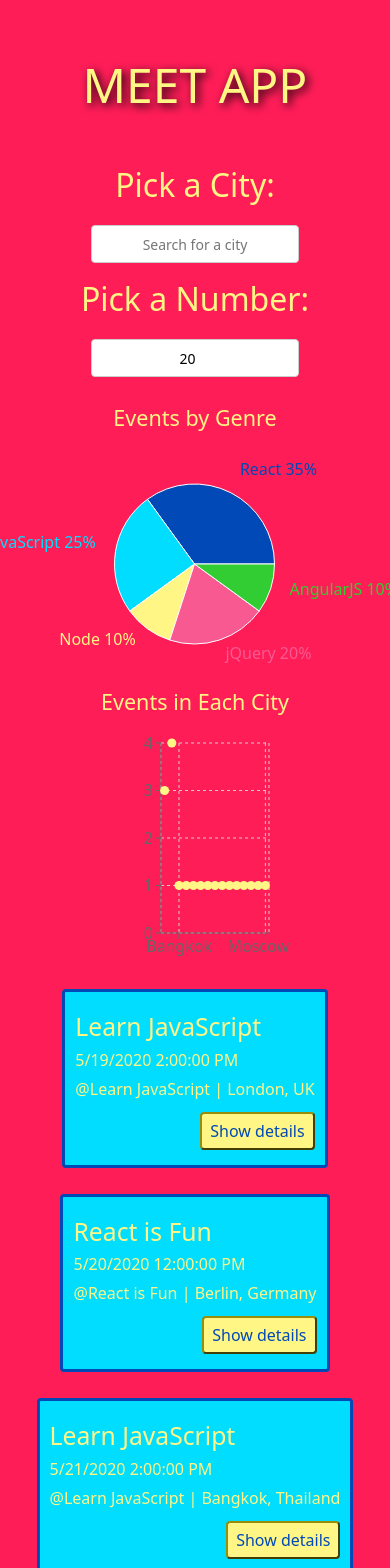
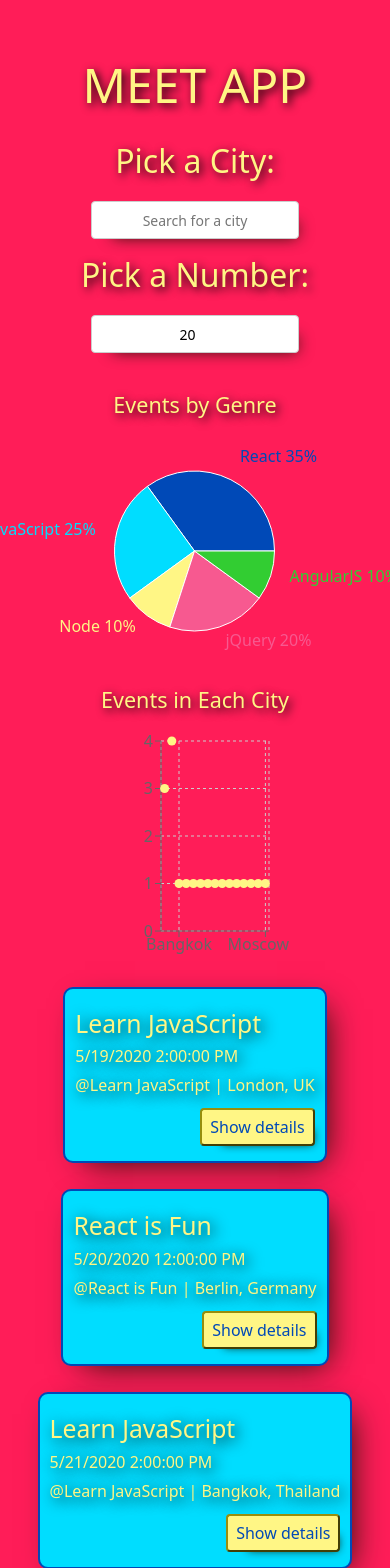
Before and after one commit to brett-ranieri/meet, a React (Create React App) app: page / in a window 390 px wide. Shown: the top 1568 px of the page. Built offline with nearby package versions, Linux system fonts and the light colour scheme; what atatus-spa would draw is missing.

Commit message:
updated styling and responsiveness

```diff
--- a/src/App.js
+++ b/src/App.js
@@ -1,6 +1,5 @@
 import React, { Component } from "react";
 import "./App.scss";
-import "./nprogress.css";
 import EventList from "./EventList";
 import CitySearch from "./CitySearch";
 import NumberOfEvents from "./NumberOfEvents";
@@ -110,9 +109,10 @@ class App extends Component {
 				<Row className='justify-content-center mb-3'>
 					<Col
 						xs='auto'
-						sm={6}
-						md={4}
-						className=''
+						sm='auto'
+						md='auto'
+						lg='auto'
+						xl='auto'
 					>
 						<CitySearch
 							locations={this.state.locations}
@@ -121,8 +121,10 @@ class App extends Component {
 					</Col>
 					<Col
 						xs='auto'
-						sm={6}
-						md={4}
+						sm='auto'
+						md='auto'
+						lg='auto'
+						xl='auto'
 					>
 						<NumberOfEvents
 							numberOfEvents={this.state.numberOfEvents}
@@ -132,18 +134,19 @@ class App extends Component {
 				</Row>
 				<div className='app_event_list'>
 					<Row className='justify-content-center'>
-						{/* <div className='data-vis-wrapper'> */}
 						<Col
 							xs='auto'
-							sm={3}
-							md={4}
+							sm='auto'
+							md='auto'
 						>
 							<EventGenre events={this.state.events} />
 						</Col>
+					</Row>
+					<Row className='justify-content-center'>
 						<Col
 							xs='auto'
-							sm={9}
-							md={8}
+							sm={12}
+							md={12}
 						>
 							<div className='events-by-city'>
 								<h4 className='events-by-city-label'>Events in Each City</h4>
@@ -172,13 +175,6 @@ class App extends Component {
 											content={this.CustomToolTip}
 											cursor={{ strokeDasharray: "3 3" }}
 										/>
-										{/* <ZAxis
-							dataKey='z'
-							type='number'
-							range={[64, 144]}
-							name='score'
-							unit='km'
-						/> */}
 										<Scatter
 											data={this.getData()}
 											fill='#fff685'
@@ -187,7 +183,6 @@ class App extends Component {
 								</ResponsiveContainer>
 							</div>
 						</Col>
-						{/* </div> */}
 					</Row>
 
 					<EventList events={this.state.events} />
--- a/src/App.scss
+++ b/src/App.scss
@@ -2,25 +2,81 @@
 @import url(https://fonts.googleapis.com/css?family=Roboto:500);
 
 :root {
-	--pink: #ff1d58;
-	--lite-pink: #f75990;
-	--yellow: #fff685;
-	--lite-blue: #00ddff;
-	--blue: #0049b7;
+	--primary: #ff1d58;
+	--lite-primary: #f75990;
+	--highlight: #fff685;
+	--lite-secondary: #00ddff;
+	--secondary: #0049b7;
 }
 
 .App {
-	color: var(--yellow);
+	color: var(--highlight);
 	padding: 2% 5%;
-	background-color: var(--pink);
+	background-color: var(--primary);
 }
 
 .App * {
 	box-sizing: border-box;
 }
 
-ul {
-	list-style: none;
+#nprogress .bar {
+	background: --highlight;
+	position: fixed;
+	z-index: 1031;
+	top: 0;
+	left: 0;
+
+	width: 100%;
+	height: 15px;
+}
+
+#nprogress .spinner {
+	display: block;
+	position: fixed;
+	z-index: 1031;
+	top: 15px;
+	right: 15px;
+}
+
+#nprogress .spinner-icon {
+	width: 30px;
+	height: 30px;
+	box-sizing: border-box;
+
+	border: solid 2px transparent;
+	border-top-color: var(--highlight);
+	border-left-color: var(--highlight);
+	border-radius: 50%;
+
+	-webkit-animation: nprogress-spinner 400ms linear infinite;
+	animation: nprogress-spinner 400ms linear infinite;
+}
+
+.nprogress-custom-parent {
+	overflow: hidden;
+	position: relative;
+}
+
+.nprogress-custom-parent #nprogress .spinner,
+.nprogress-custom-parent #nprogress .bar {
+	position: absolute;
+}
+
+@-webkit-keyframes nprogress-spinner {
+	0% {
+		-webkit-transform: rotate(0deg);
+	}
+	100% {
+		-webkit-transform: rotate(360deg);
+	}
+}
+@keyframes nprogress-spinner {
+	0% {
+		transform: rotate(0deg);
+	}
+	100% {
+		transform: rotate(360deg);
+	}
 }
 
 h1 {
@@ -28,7 +84,7 @@ h1 {
 	font-size: 3em;
 	text-shadow: 3px 3px 10px black;
 	margin-top: 1em;
-	margin-bottom: 1em;
+	margin-bottom: 0.5em;
 }
 
 p {
@@ -49,6 +105,7 @@ input {
 
 input {
 	margin-bottom: 0.5em;
+	box-shadow: 10px 10px 16px -12px #141303;
 }
 
 input[type="text"],
@@ -73,6 +130,7 @@ input[type="number"] {
 .event-label {
 	margin-bottom: 0.5em;
 	font-size: 2em;
+	text-shadow: 3px 3px 10px black;
 }
 
 .CitySearch,
@@ -85,20 +143,21 @@ input[type="number"] {
 
 .suggestions {
 	min-width: 200px;
-	max-width: 300px;
-	max-height: 12em;
+	max-width: 250px;
+	list-style: none;
 	position: relative;
-	overflow: scroll;
-	border: 2px solid var(--yellow);
+	justify-self: center;
+	background-color: var(--lite-secondary);
+	border: 2px solid var(--highlight);
+	border-radius: 4px;
 	font-size: 14px;
-	box-shadow: 10px 10px 16px -12px rgba(0, 0, 0, 0.75);
+	box-shadow: 10px 10px 16px -12px #141303;
 }
 
 .suggestions > li {
 	text-align: left;
-	padding: 8px 6px 8px 10px;
-	background-color: var(--lite-pink);
-	color: white;
+	padding: 4px 0px 4px 14px;
+	color: var(--highlight);
 	cursor: default;
 }
 
@@ -108,7 +167,9 @@ input[type="number"] {
 }
 
 .suggestions > li:hover {
-	background-color: #bcdcdb;
+	color: var(--secondary);
+	font-size: 16px;
+	font-weight: bold;
 }
 
 .events-by-city,
@@ -120,6 +181,8 @@ input[type="number"] {
 h4 {
 	display: inline-block;
 	text-align: center;
+	text-shadow: 3px 3px 10px black;
+	margin-top: 0.5em;
 }
 .custom-tooltip {
 	display: inline-block;
@@ -132,15 +195,19 @@ h4 {
 	padding: 10px 10px 35px;
 	margin-bottom: 10px;
 	text-align: left;
-	border: 3px solid var(--blue);
-	background-color: var(--lite-blue);
-	border-radius: 4px;
+	text-shadow: 3px 3px 15px black;
+	border: 2px solid var(--secondary);
+	background-color: var(--lite-secondary);
+	border-radius: 10px;
 	position: relative;
+	box-shadow: 10px 10px 32px -12px #141303;
 }
 
-.event-title {
+.event-title,
+.about-heading {
 	margin-bottom: 6px;
 	margin-top: 10px;
+	text-shadow: 3px 3px px black;
 }
 
 .details-button {
@@ -151,9 +218,10 @@ h4 {
 	border-radius: 4px;
 	outline: none;
 	cursor: pointer;
-	background-color: var(--yellow);
-	color: var(--blue);
+	background-color: var(--highlight);
+	color: var(--secondary);
 	border-color: #978e0d;
+	box-shadow: 10px 10px 10px -12px #141303;
 	margin-bottom: 10px;
 	margin-top: 6px;
 	margin-right: 5px;
@@ -188,19 +256,18 @@ h4 {
 
 .Alert {
 	position: relative;
-	top: 20px;
 }
 
-.data-vis-wrapper {
-	display: flex;
-	align-items: center;
-	justify-content: center;
-	flex-direction: row;
-}
-.data-vis-wrapper .recharts-responsive-container {
-	min-width: 100%;
-	display: flex;
-}
+// .data-vis-wrapper {
+// 	display: flex;
+// 	align-items: center;
+// 	justify-content: center;
+// 	flex-direction: row;
+// }
+// .data-vis-wrapper .recharts-responsive-container {
+// 	min-width: 100%;
+// 	display: flex;
+// }
 .recharts-surface {
 	overflow: visible;
 }
```
